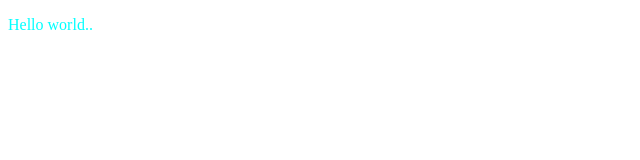
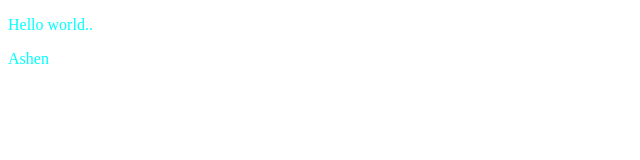
Before and after one commit to ashenbotheju/htmlDemo, a plain HTML site: page index.html in a window 1280 px wide. Shown: the full height of the page, 0-640 px from the left. Drawn offline with Linux system fonts and the light colour scheme.

Commit message:
modified index.html file

```diff
--- a/index.html
+++ b/index.html
@@ -9,5 +9,6 @@
 </head>
 <body>
     <p>Hello world..</p>
+    <p>Ashen</p>
 </body>
 </html>
```
